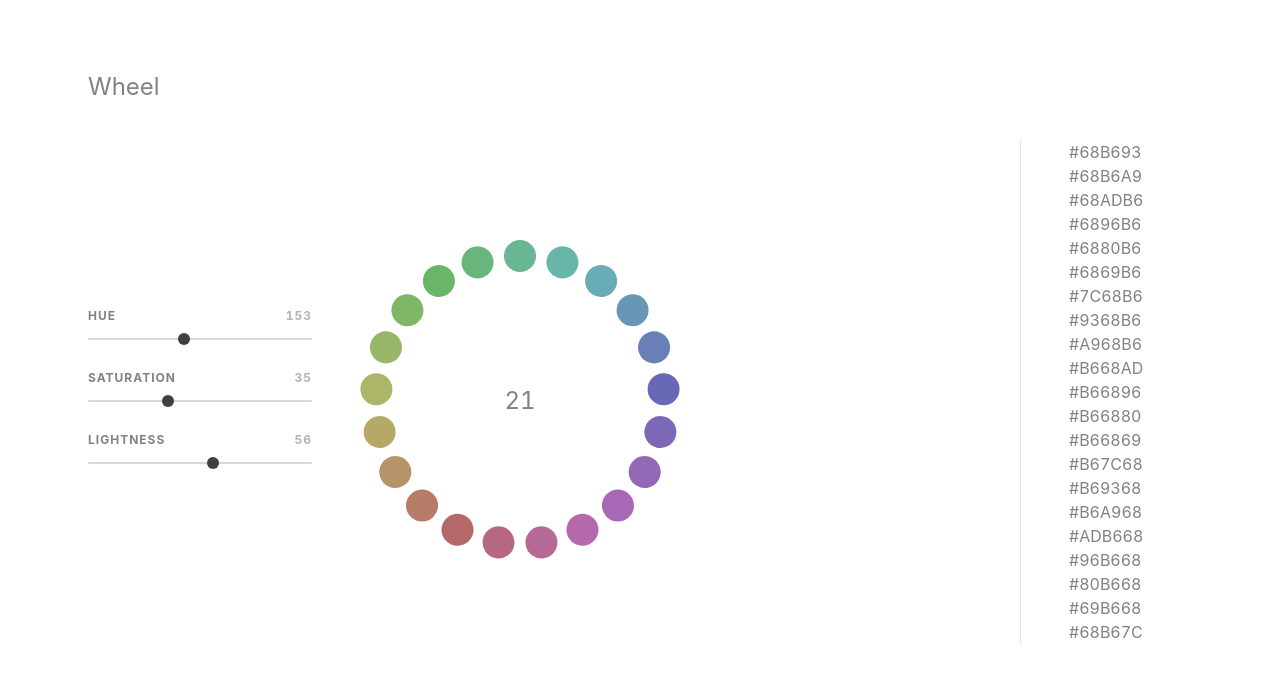
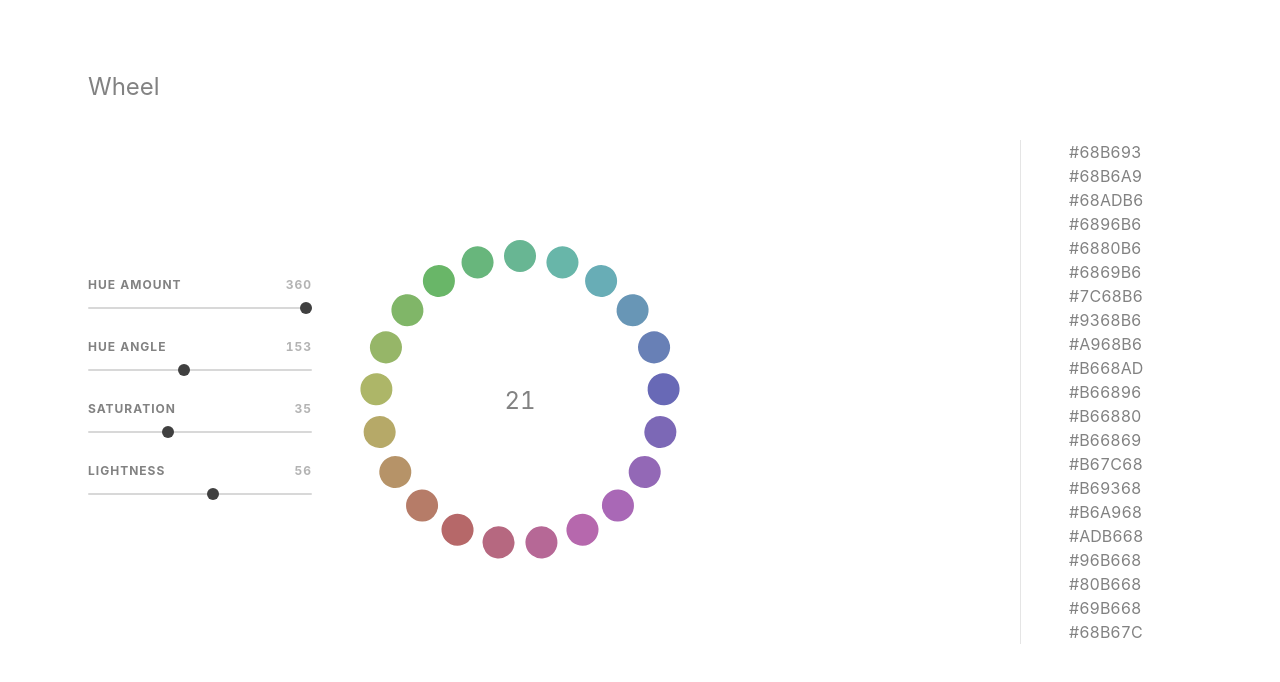
Before and after one commit to hihayk/wheel, a React (Create React App) app: page / in a window 1280 px wide. Shown: the top 682 px of the page. Built offline with nearby package versions, Linux system fonts and the light colour scheme.

Commit message:
hue amount

```diff
--- a/src/App.js
+++ b/src/App.js
@@ -62,9 +62,8 @@ class App extends Component {
   constructor (props) {
     super(props)
     const defaultState = {
-      saturationValue: 0,
-      initialColor: 'blue',
       initialColorHue: 153,
+      initialColorHueAmount: 360,
       initialColorLightness: 56,
       initialColorSaturation: 35,
       colorsAmount: 21
@@ -77,6 +76,7 @@ class App extends Component {
     this.handleColorsAmountChange = this.handleColorsAmountChange.bind(this)
 
     this.handleInitialColorHue = this.handleInitialColorHue.bind(this)
+    this.handleInitialColorHueAmount = this.handleInitialColorHueAmount.bind(this)
     this.handleInitialColorLightness = this.handleInitialColorLightness.bind(this)
     this.handleInitialColorSaturation = this.handleInitialColorSaturation.bind(this)
     this.updateHash = this.updateHash.bind(this)
@@ -112,6 +112,12 @@ class App extends Component {
     })
   }
 
+  handleInitialColorHueAmount (e) {
+    this.setState({
+      initialColorHueAmount: e.target.value
+    })
+  }
+
   handleInitialColorLightness (e) {
     this.setState({
       initialColorLightness: e.target.value
@@ -121,12 +127,6 @@ class App extends Component {
   handleInitialColorSaturation (e) {
     this.setState({
       initialColorSaturation: e.target.value
-    })
-  }
-
-  handleSaturationChange (e) {
-    this.setState({
-      saturationValue: e.target.value
     })
   }
 
@@ -151,7 +151,7 @@ class App extends Component {
 
     let step
     for (step = 0; step < this.state.colorsAmount; step++) {
-      colorsList.push(Color(getInitialColor()).rotate(step * 360 / this.state.colorsAmount).string())
+      colorsList.push(Color(getInitialColor()).rotate(step * this.state.initialColorHueAmount / this.state.colorsAmount).string())
     }
 
     return (
@@ -162,7 +162,15 @@ class App extends Component {
         <LeftSection>
           <div>
             <SliderBox
-              label='Hue'
+              label='Hue Amount'
+              sliderValue={this.state.initialColorHueAmount}
+              sliderOnChange={this.handleInitialColorHueAmount}
+              min={0}
+              max={359}
+              step={1}
+            />
+            <SliderBox
+              label='Hue Angle'
               sliderValue={this.state.initialColorHue}
               sliderOnChange={this.handleInitialColorHue}
               min={0}
```
